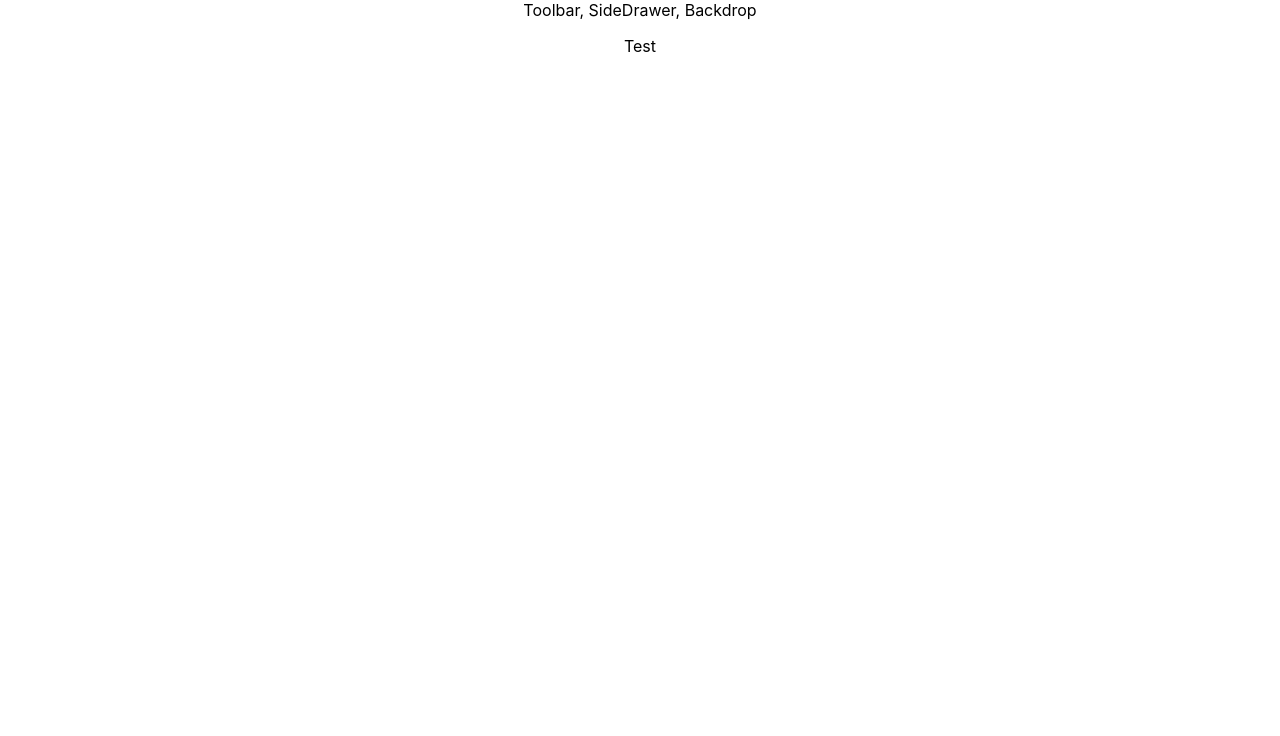
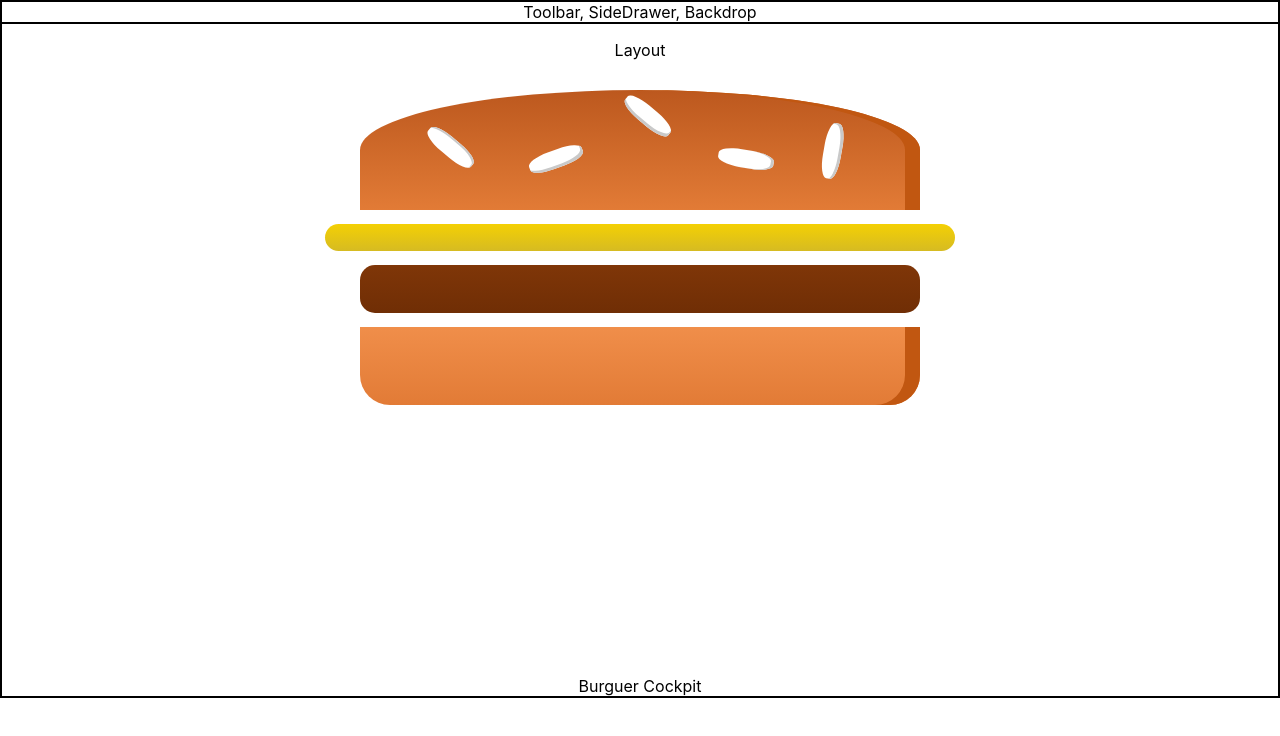
Before and after one commit to PabloVillacanhas/yummy_burger, a React app: page / in a window 1280 px wide. Shown: the top 736 px of the page. Built offline with nearby package versions, Linux system fonts and the light colour scheme.

Commit message:
Burger diplayed

```diff
--- a/src/App.js
+++ b/src/App.js
@@ -1,14 +1,15 @@
 import React from "react";
-import logo from "./logo.svg";
 import "./App.scss";
 
 import Layout from "./components/Layout/Layout";
+import BurguerBuilder from "./containers/BurguerBuilder/BurguerBuilder"
 
 function App() {
   return (
     <div className="App">
       <Layout>
-        <p>Test</p>
+        <p>Layout</p>
+        <BurguerBuilder></BurguerBuilder>
       </Layout>
     </div>
   );
--- /dev/null
+++ b/src/components/Burguer/Burguer.js
@@ -0,0 +1,19 @@
+import React from 'react'
+
+import './Burguer.scss'
+import Ingredient from './Ingredient/Ingredient'
+
+const Burguer = props => (
+    <div className="Burguer">
+        <Ingredient type="bread-top"></Ingredient>
+        <Ingredient type="cheese"></Ingredient>
+        <Ingredient type="bacon"></Ingredient>
+        <Ingredient type="bread-bottom"></Ingredient>
+    </div>
+);
+
+Burguer.propTypes = {
+
+}
+
+export default Burguer
--- /dev/null
+++ b/src/components/Burguer/Burguer.scss
@@ -0,0 +1,24 @@
+.Burguer{
+    width: 600px;
+    margin: auto;
+    height: 250px;
+    overflow: scroll;
+    text-align: center;
+    font-weight: bold;
+    font-size: 1.2em;
+
+    @media (min-width: 500px) and (min-height: 400px){
+        width: 350px;
+        height: 300px;
+    }
+
+    @media (min-width: 500px) and (min-height: 401px){
+        width: 450px;
+        height: 400px;
+    }
+
+    @media (min-width: 100px) and (min-height: 700px){
+        width: 700px;
+        height: 600px;
+    }
+}
--- /dev/null
+++ b/src/components/Burguer/Ingredient/Ingredient.js
@@ -0,0 +1,41 @@
+import React from 'react'
+import PropTypes from 'prop-types'
+import "./Ingredient.scss"
+
+const Ingredient = props => {
+    let ingredient = null;
+    switch (props.type) {
+        case ('bread-bottom'):
+            ingredient = <div className="breadBottom"></div>
+            break;
+        case ('bread-top'):
+            ingredient = (
+                <div className="breadTop">
+                    <div className="seeds1"></div>
+                    <div className="seeds2"></div>
+                </div>
+            );
+            break;
+        case ('meat'):
+            ingredient = <div className="meat"></div>
+            break;
+        case ('cheese'):
+            ingredient = <div className="cheese"></div>
+            break;
+        case ('bacon'):
+            ingredient = <div className="meat"></div>
+            break;
+        case ('salad'):
+            ingredient = <div className="salad"></div>
+            break;
+        default:
+            ingredient = null;
+    }
+    return ingredient;
+}
+
+Ingredient.propTypes = {
+    type: PropTypes.string.isRequired
+}
+
+export default Ingredient
--- /dev/null
+++ b/src/components/Burguer/Ingredient/Ingredient.scss
@@ -0,0 +1,113 @@
+.breadBottom {
+    height: 13%;
+    width: 80%;
+    background: linear-gradient(#F08E4A, #e27b36);
+    border-radius: 0 0 30px 30px;
+    box-shadow: inset -15px 0 #c15711;
+    margin: 2% auto;
+}
+
+.breadTop {
+    height: 20%;
+    width: 80%;
+    background: linear-gradient(#bc581e, #e27b36);
+    border-radius: 50% 50% 0 0;
+    box-shadow: inset -15px 0 #c15711;
+    margin: 2% auto;
+    position: relative;
+}
+
+.seeds1 {
+    width: 10%;
+    height: 15%;
+    position: absolute;
+    background-color: white;
+    left: 30%;
+    top: 50%;
+    border-radius: 40%;
+    transform: rotate(-20deg);
+    box-shadow: inset -2px -3px #c9c9c9;
+}
+
+.seeds1:after {
+    content: "";
+    width: 100%;
+    height: 100%;
+    position: absolute;
+    background-color: white;
+    left: -170%;
+    top: -260%;
+    border-radius: 40%;
+    transform: rotate(60deg);
+    box-shadow: inset -1px 2px #c9c9c9;
+  }
+
+.seeds1:before {
+    content: "";
+    width: 100%;
+    height: 100%;
+    position: absolute;
+    background-color: white;
+    left: 180%;
+    top: -50%;
+    border-radius: 40%;
+    transform: rotate(60deg);
+    box-shadow: inset -1px -3px #c9c9c9;
+  }
+
+  .seeds2 {
+    width: 10%;
+    height: 15%;
+    position: absolute;
+    background-color: white;
+    left: 64%;
+    top: 50%;
+    border-radius: 40%;
+    transform: rotate(10deg);
+    box-shadow: inset -3px 0 #c9c9c9;
+  }
+
+  .seeds2:before {
+    content: "";
+    width: 100%;
+    height: 100%;
+    position: absolute;
+    background-color: white;
+    left: 150%;
+    top: -130%;
+    border-radius: 40%;
+    transform: rotate(90deg);
+    box-shadow: inset 1px 3px #c9c9c9;
+  }
+
+
+.meat {
+    width: 80%;
+    height: 8%;
+    background: linear-gradient(#7f3608, #702e05);
+    margin: 2% auto;
+    border-radius: 15px;
+}
+
+.cheese {
+    width: 90%;
+    height: 4.5%;
+    margin: 2% auto;
+    background: linear-gradient(#f4d004, #d6bb22);
+    border-radius: 20px;
+}
+
+.salad {
+    width: 85%;
+    height: 7%;
+    margin: 2% auto;
+    background: linear-gradient(#228c1d, #91ce50);
+    border-radius: 20px;
+}
+
+.bacon {
+    width: 80%;
+    height: 3%;
+    background: linear-gradient(#bf3813, #c45e38);
+    margin: 2% auto;
+}
--- a/src/components/Layout/Layout.js
+++ b/src/components/Layout/Layout.js
@@ -1,8 +1,10 @@
 import React from "react";
+
+import "./Layout.scss"
 
 const Layout = props => {
   return (
-    <div>
+    <div className="layout">
       <div>Toolbar, SideDrawer, Backdrop</div>
       <main>{props.children}</main>
     </div>
--- /dev/null
+++ b/src/components/Layout/Layout.scss
@@ -0,0 +1,11 @@
+div.layout{
+    border: 1px solid black;
+
+    & > div{
+        border: 1px solid black;
+    }
+
+    main{
+        border: 1px solid black;
+    }
+}
--- /dev/null
+++ b/src/containers/BurguerBuilder/BurguerBuilder.js
@@ -0,0 +1,14 @@
+import React, { Component } from 'react';
+
+import Burguer from '../../components/Burguer/Burguer'
+
+export default class BurguerBuilder extends Component {
+  render() {
+    return (
+        <div>
+            <Burguer></Burguer>
+            <div>Burguer Cockpit</div>
+        </div>
+    );
+  }
+}
```
Also changed, not shown: src/containers/BurguerBuilder/BurguerBuilder.scss (added).
